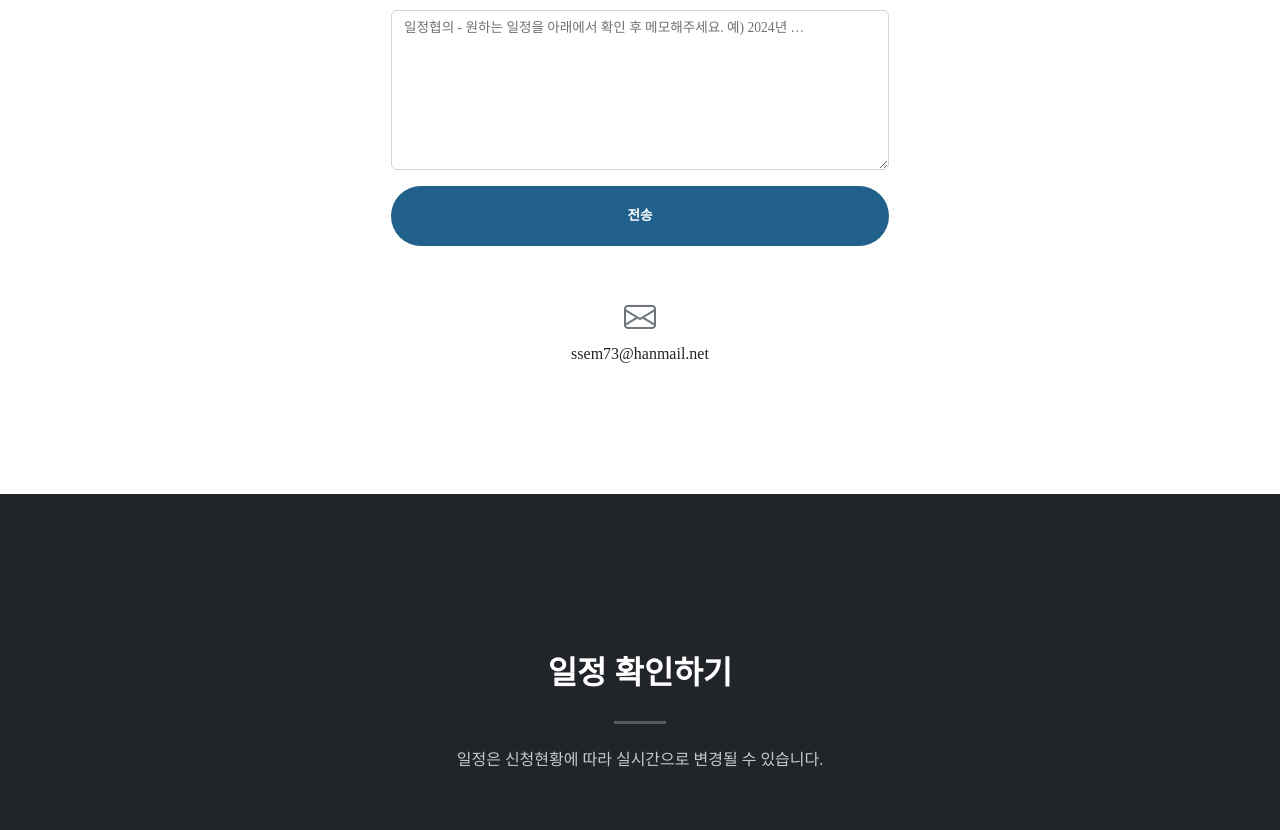
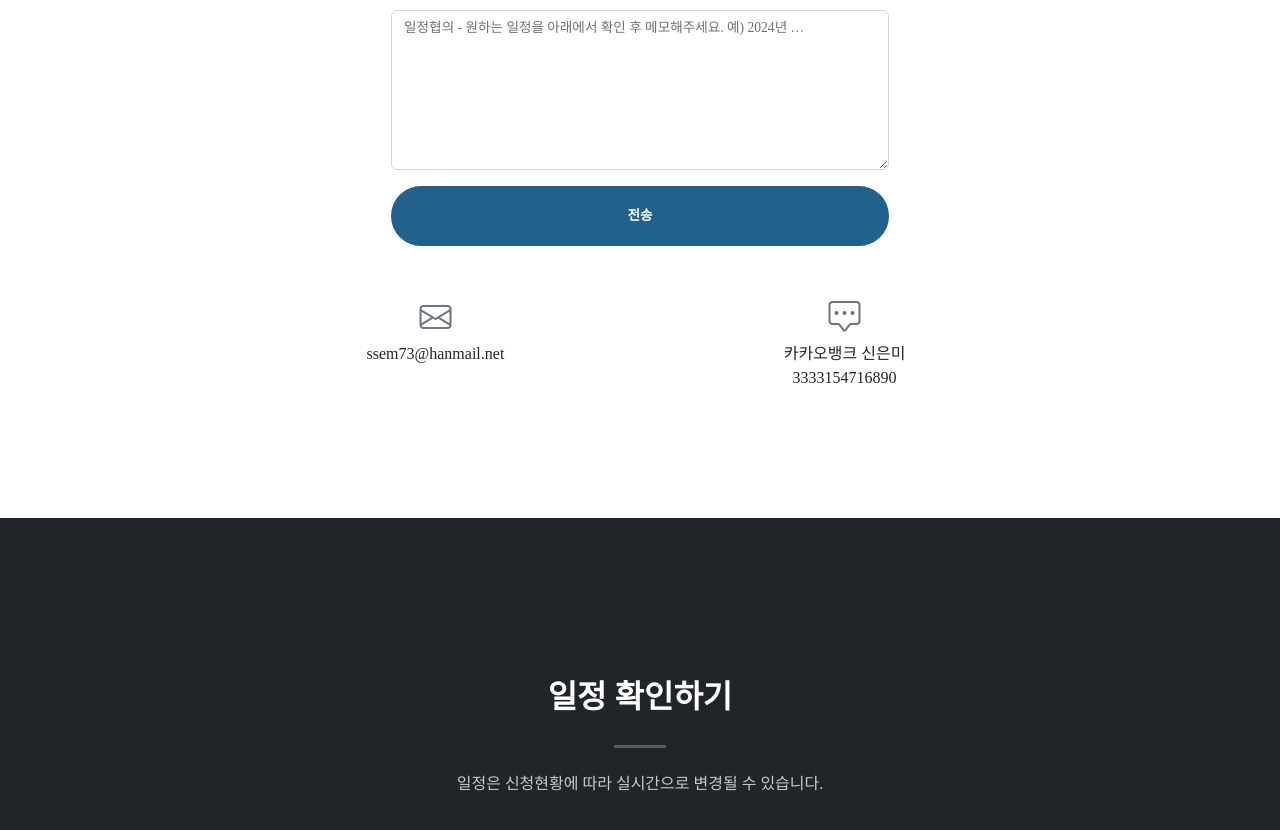
Before and after one commit to AssembleCat/supervising_blog, a plain HTML site: page index.html in a window 1280 px wide. Shown: the part 4119-4949 px from the top of the page. Drawn offline with nearby package versions, Linux system fonts and the light colour scheme; some packages are replaced by stand-ins of ours; grey boxes are pictures that could not be loaded; a script that the page names is missing; a web font is replaced by a local one.

Commit message:
[feat] 계좌번허 추가

```diff
--- a/index.html
+++ b/index.html
@@ -668,10 +668,14 @@
             </form>
           </div>
         </div>
-        <div class="row gx-2 gx-lg-2 justify-content-center">
+        <div class="row gx-2 gx-lg-2 justify-content-evenly">
           <div class="col-lg-2 text-center mb-5 mb-lg-0">
             <i class="bi bi-envelope fs-2 mb-3 text-muted"></i>
             <div>ssem73@hanmail.net</div>
+          </div>
+          <div class="col-lg-2 text-center mb-5 mb-lg-0">
+            <i class="bi bi-chat-square-dots fs-2 mb-3 text-muted"></i>
+            <div>카카오뱅크 신은미 3333154716890</div>
           </div>
         </div>
       </div>
```
